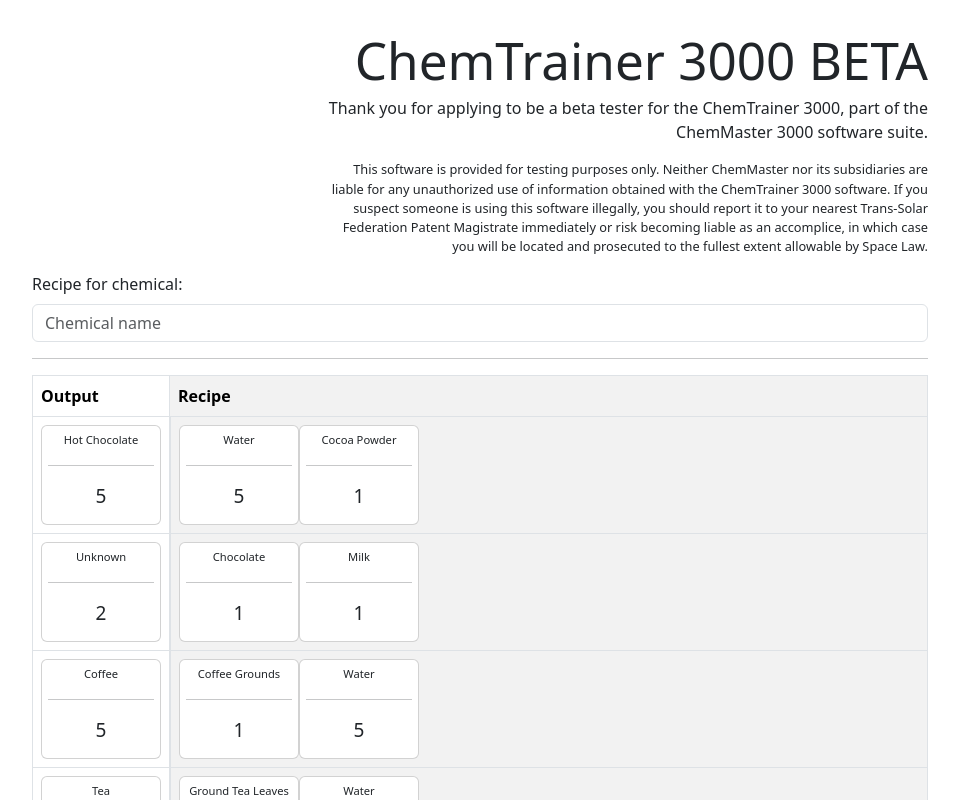
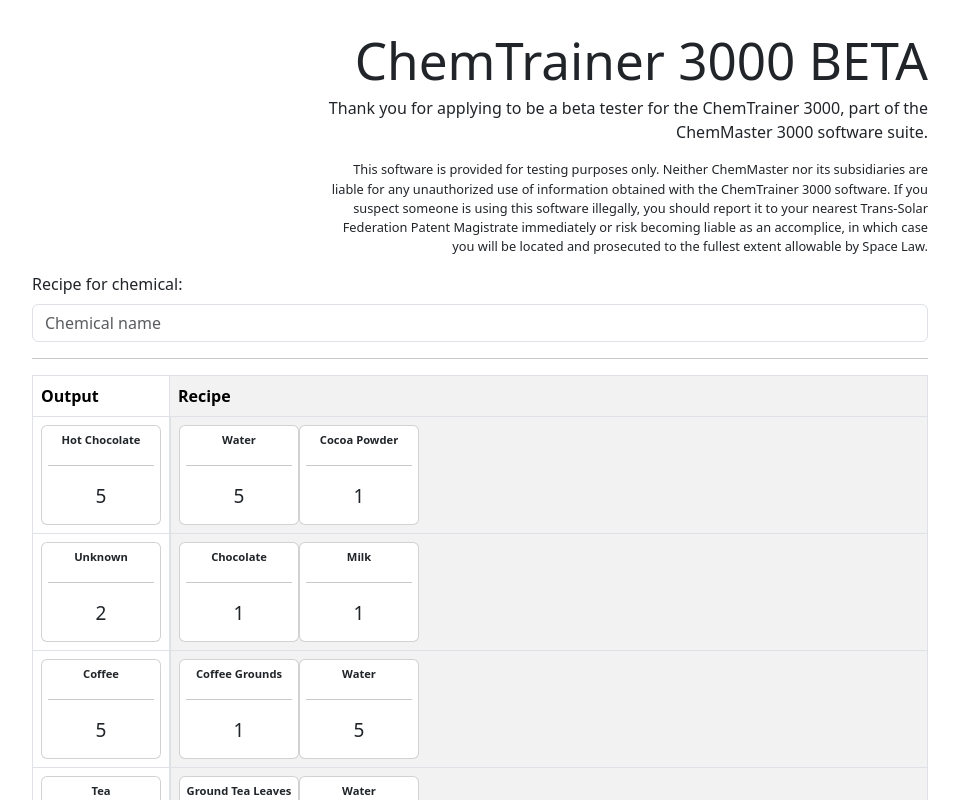
Before and after one commit to asciodev/ChemTrainer3000, a React (Vite) app: page / in a window 1280 px wide. Shown: the top 800 px of the page, without its empty margins (160-1119 px from the left). Built offline with nearby package versions, Linux system fonts and the light colour scheme.

Commit message:
Clean up presentation

```diff
--- a/src/components/ReagentCard.tsx
+++ b/src/components/ReagentCard.tsx
@@ -10,7 +10,7 @@ interface ReagentCardInput {
 
 function ReagentCard({ input } : { input: ReagentCardInput}) {
   return <div className="reagent card">
-      <span>{input.reagent.name}</span>
+      <span className="name">{input.reagent.name}</span>
       <hr/>
       <span className="number">{input.amount}</span>
     </div>
--- a/src/components/RecipeCalculator.css
+++ b/src/components/RecipeCalculator.css
@@ -25,7 +25,15 @@ h1 {
 }
 
 .reagent.card span {
+  display: block;
+  max-height: 20px;
+  word-wrap: break-word;
   hyphens: auto;
+  white-space: normal;
+}
+
+.reagent.card span.name {
+  font-weight: bolder;
 }
 
 .reagent.card span.number {
```
